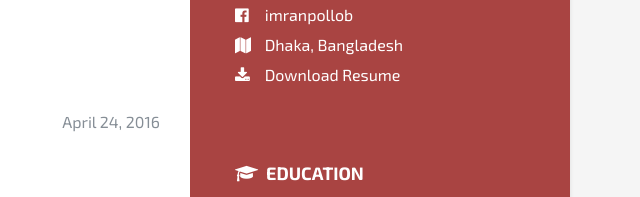
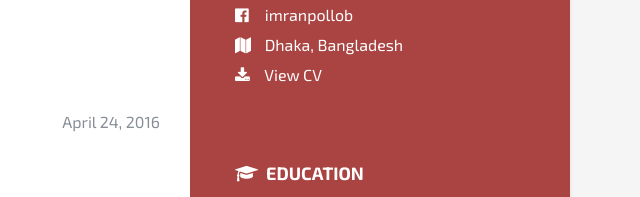
Before and after one commit to imranpollob/imranpollob.github.io, a plain HTML site: page index.html in a window 1280 px wide. Shown: the part 570-767 px from the top of the page, 640-1280 px from the left. Drawn offline with Linux system fonts and the light colour scheme.

Commit message:
updated cv link

```diff
--- a/index.html
+++ b/index.html
@@ -101,7 +101,7 @@
                         </li>
                         <li>
                             <i class="fa fa-download"></i>
-                            <a title="Download resume" href="#" download="assets/cv_of_m_m_imran_pollob.pdf">Download Resume</a>
+                            <a title="View CV" href="/assets/cv_of_m_m_imran_pollob.pdf" target="_blank">View CV</a>
                         </li>
                     </ul>
                 </div>
```
